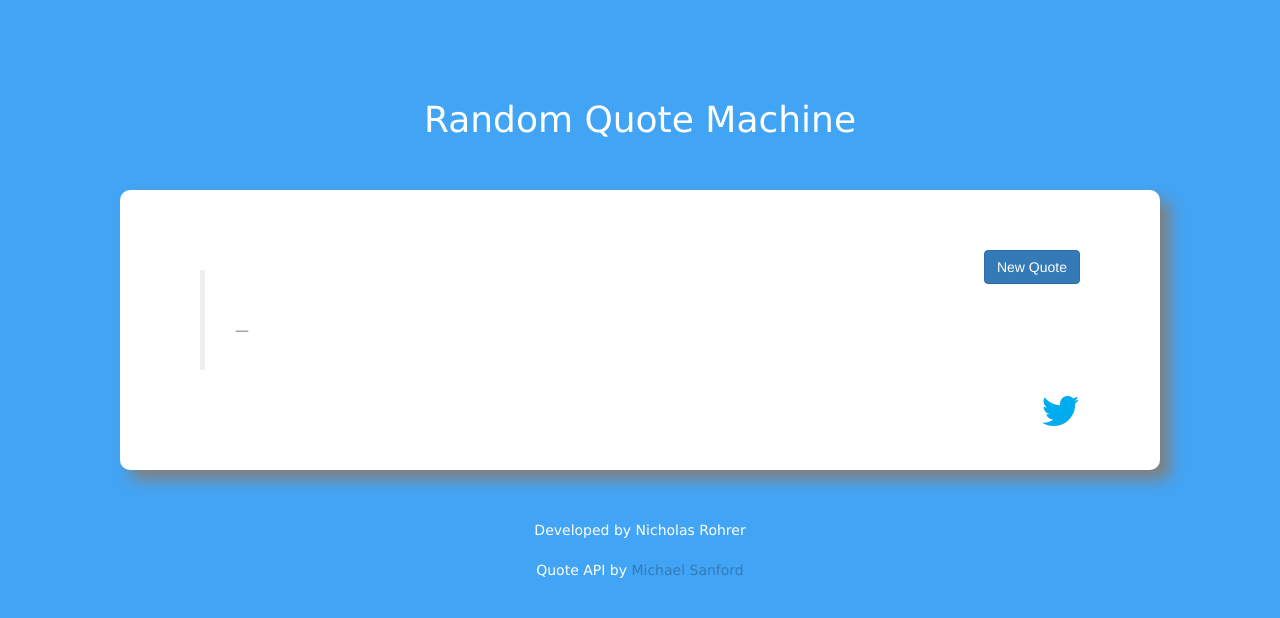
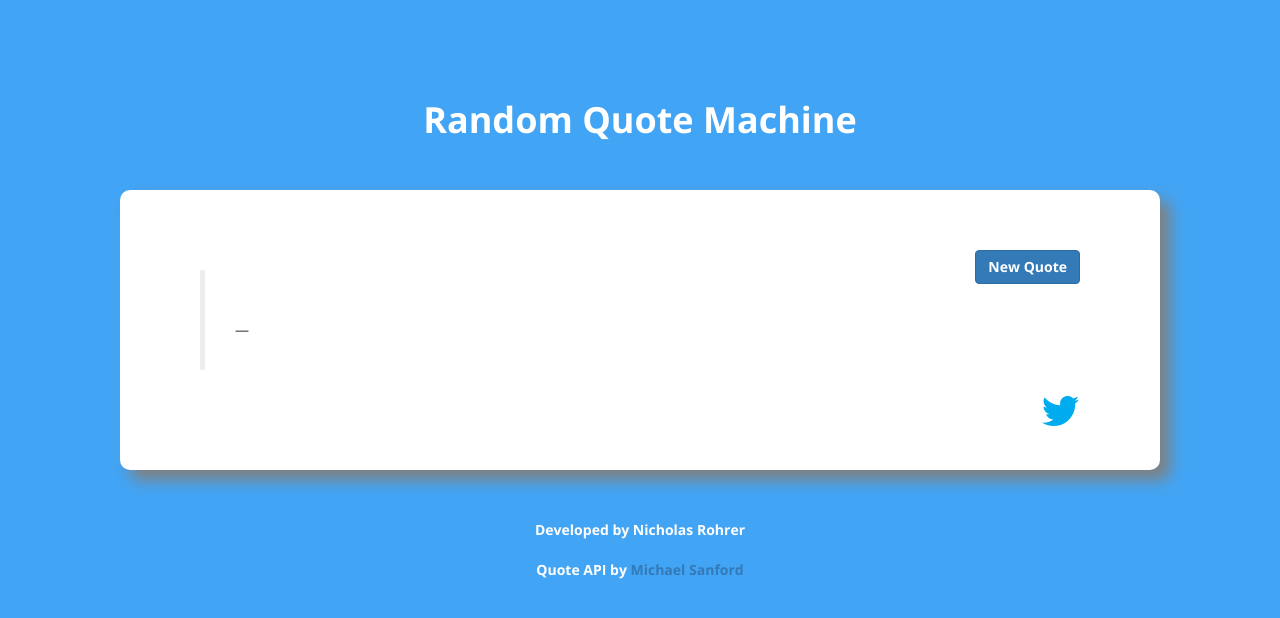
Before and after one commit to NicholasRohrer/Random-Quote-Generator, a plain HTML site: page index.html in a window 1280 px wide. Drawn offline with nearby package versions, Linux system fonts and the light colour scheme; no server answers.

Commit message:
visual tweaks, added new fonts

```diff
--- a/index.html
+++ b/index.html
@@ -1,7 +1,7 @@
 <!DOCTYPE html>
 <html>
 <head>
-	<title>Random Quote Generator</title>
+	<title>Random Quote Machine</title>
 
 	<!-- Latest compiled and minified CSS -->
 	<link rel="stylesheet" href="https://maxcdn.bootstrapcdn.com/bootstrap/3.3.7/css/bootstrap.min.css">
@@ -9,6 +9,8 @@
 	<link rel="stylesheet" href="https://cdnjs.cloudflare.com/ajax/libs/font-awesome/4.6.3/css/font-awesome.min.css">
 	<!-- css file -->
 	<link rel="stylesheet" type="text/css" href="../Random-Quote-Generator/main.css">
+	<!-- Fonts -->
+	<link href="https://fonts.googleapis.com/css?family=Indie+Flower|Open+Sans:700" rel="stylesheet">
 </head>
 <body>
 <div class="container">
--- a/main.css
+++ b/main.css
@@ -5,7 +5,7 @@ body {
 h1 {
 	color: white;
 	margin: 100px 200px 0px 200px;
-	font-family: verdana;
+	font-family: 'Open Sans', sans-serif;
 }
 
 .quote-border {
@@ -18,22 +18,23 @@ h1 {
 
 h2 {
 	color: #42a4f4;
-	font-family: verdana;
+	font-family: 'Indie Flower', cursive;
 }
 
 footer {
-	font-family: verdana;
+	font-family: 'Open Sans', sans-serif;
 }
 
 .credits {
 	color: white;
-  	font-family: verdana;
+  	font-family: 'Open Sans', sans-serif;
 	margin: 20px;
 }
 
 #newQuoteButton {
 	float: right;
 	margin: -20px 0px 0px 0px;
+	font-family: 'Open Sans', sans-serif;
 }
 
 #tweet-button {
```
